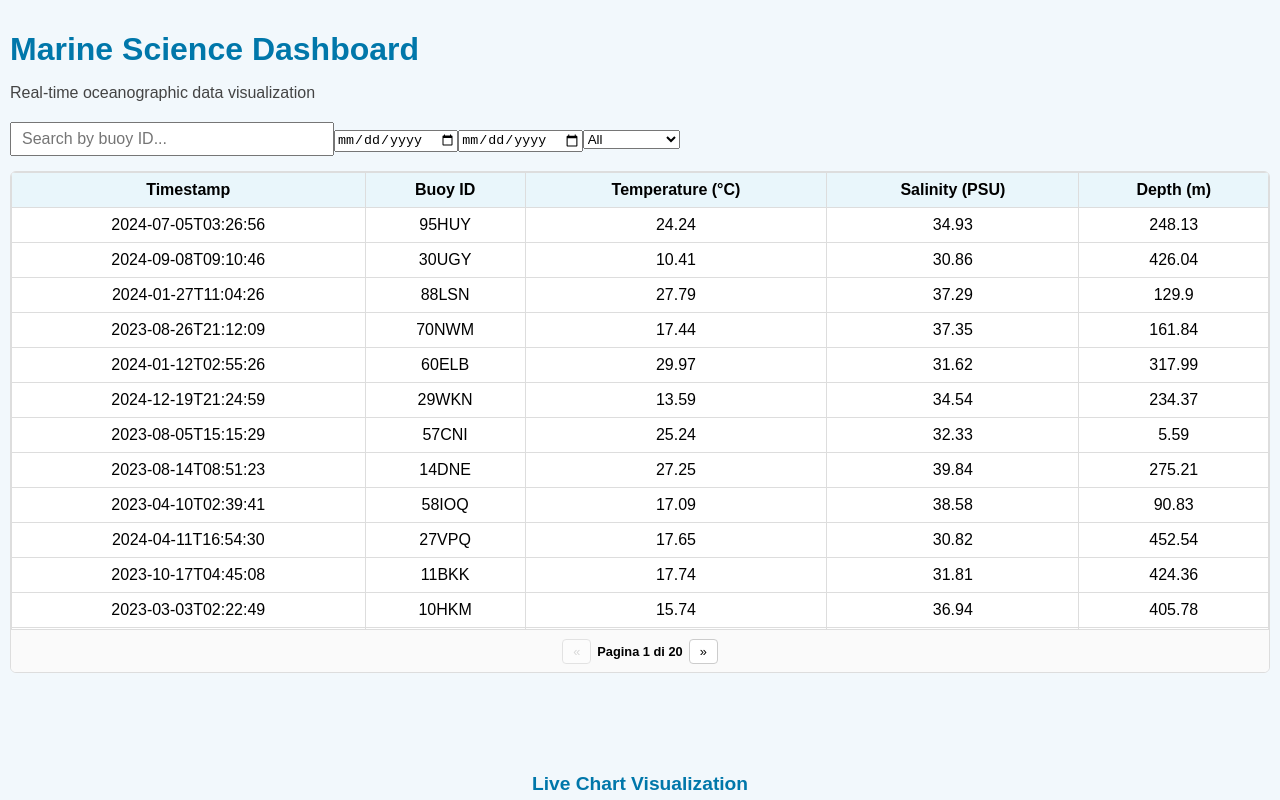
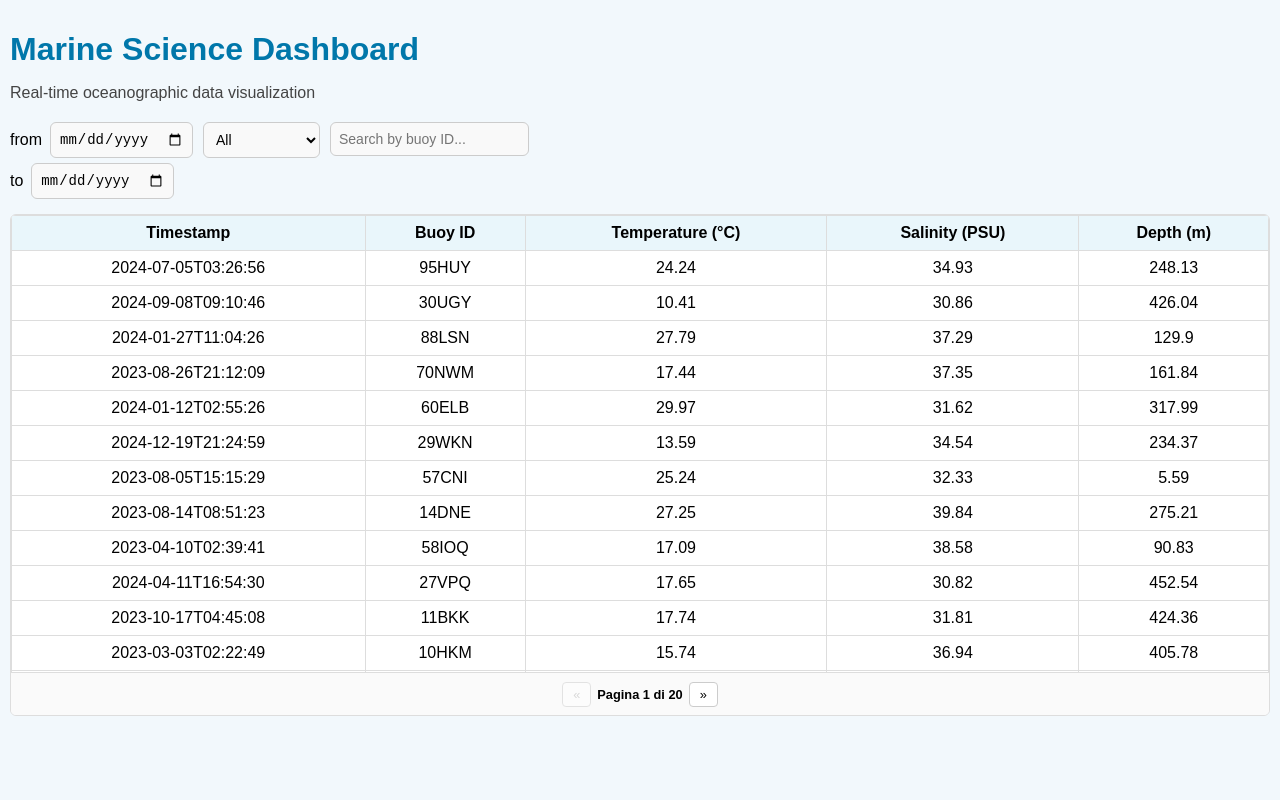
Before and after one commit to Ivanettoss/MarineDashboard, a Vue app: page / in a window 1280 px wide. Shown: the top 800 px of the page. Built offline with nearby package versions, Linux system fonts and the light colour scheme.

Commit message:
filter bar update(data picker)

```diff
--- a/dashstyle.css
+++ b/dashstyle.css
@@ -22,14 +22,32 @@ body {
 }
 
 .filters {
+  display: flex;
+  align-items: flex-start;
+  gap: 10px;
   margin-bottom: 15px;
 }
 
-input[type="text"] {
-  padding: 6px 10px;
-  font-size: 1rem;
-  width: 100%;
-  max-width: 300px;
+.datepicker {
+  display: flex;
+  flex-direction: column;
+  gap: 5px;
+}
+
+.dateline{
+  display: flex;
+  align-items: center;
+  gap: 8px;
+}
+
+input[type="text"],
+input[type="date"],
+select {
+  padding: 8px;
+  border: 1px solid #ccc;
+  border-radius: 6px;
+  font-size: 14px;
+  background-color: #f9f9f9;
 }
 
 
--- a/src/App.vue
+++ b/src/App.vue
@@ -5,15 +5,25 @@
 
     <!-- Filters -->
     <div class="filters">
-      <input v-model="search" type="text" placeholder="Search by buoy ID..." />
-      <input v-model="fromDate" type="date" />
-      <input v-model="toDate" type="date" />
+      <div class="datepicker">
+            <div class="dateline">
+              <label for="fromDate">from</label>
+              <input v-model="fromDate" type="date" />
+            </div>
+
+            <div class="dateline">
+              <label for="toDate">to</label>
+              <input v-model="toDate" type="date" />
+            </div>
+        </div>
+
       <select v-model="selectedVariable">
         <option value="ALL">All</option>
         <option value="temp">Temperature</option>
         <option value="salinity">Salinity</option>
         <option value="depth">Depth</option>
       </select>
+      <input v-model="search" type="text" placeholder="Search by buoy ID..." />
     </div>
 
     <!-- Table -->
```
